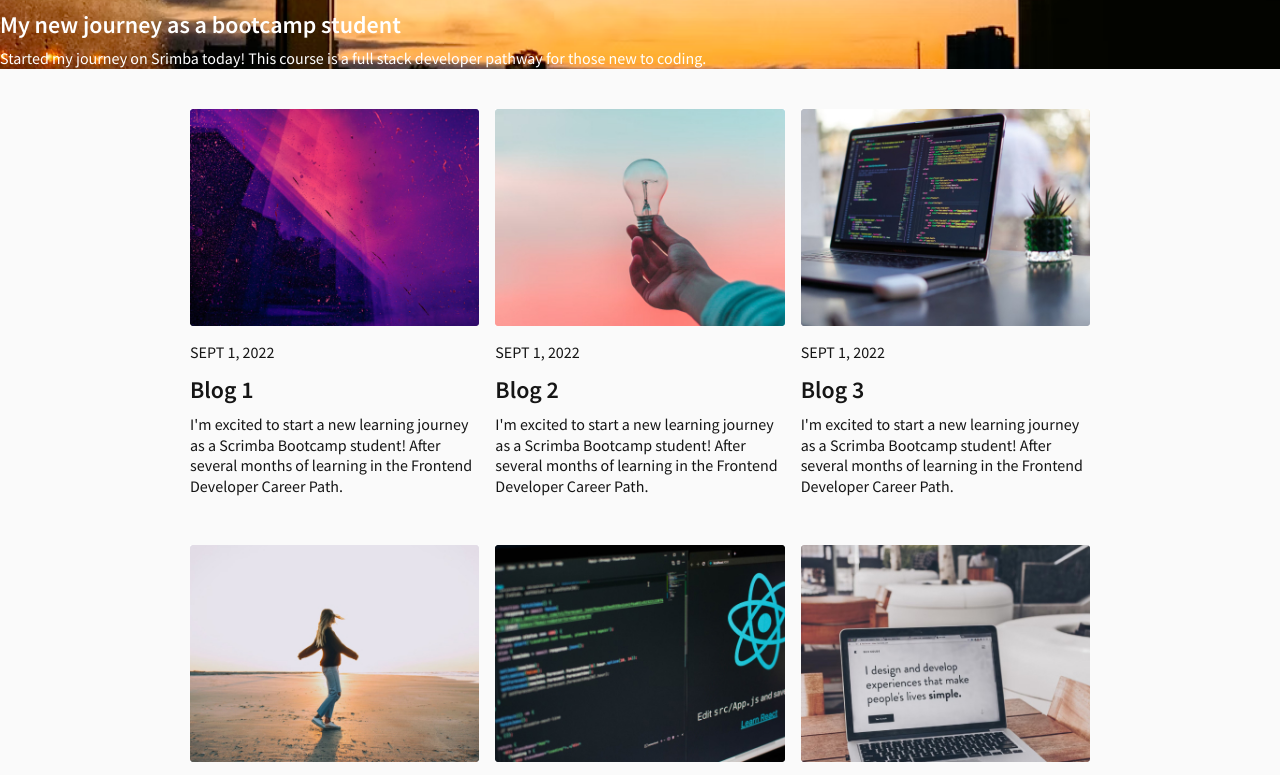
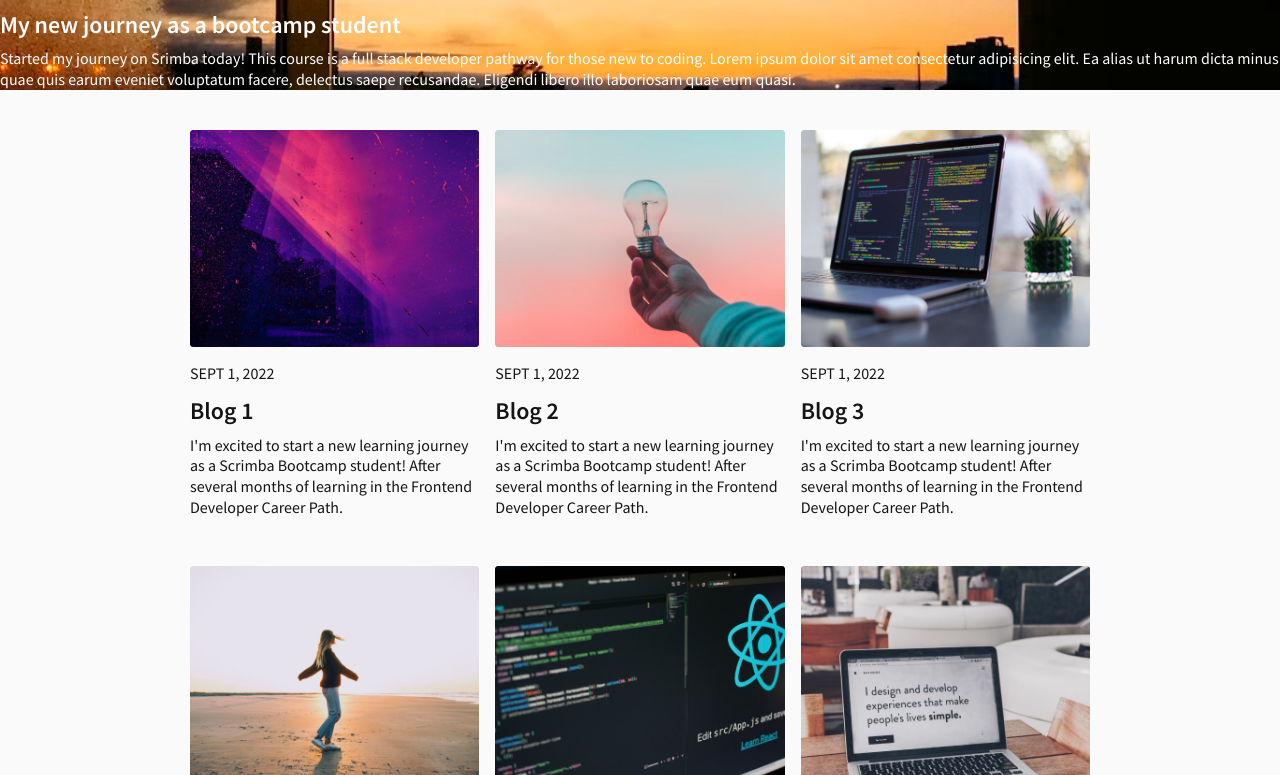
Before and after one commit to fab44-cloud/learning-journal, a plain HTML site: page index.html in a window 1280 px wide. Shown: the part 75-850 px from the top of the page. Drawn offline with Linux system fonts and the light colour scheme.

Commit message:
Add extra text as a visual guide for the main blog

```diff
--- a/index.html
+++ b/index.html
@@ -27,7 +27,10 @@
         <h1 class="article-title">My new journey as a bootcamp student</h1>
         <p class="article-preview">
           Started my journey on Srimba today! This course is a full stack
-          developer pathway for those new to coding.
+          developer pathway for those new to coding. Lorem ipsum dolor sit amet
+          consectetur adipisicing elit. Ea alias ut harum dicta minus quae quis
+          earum eveniet voluptatum facere, delectus saepe recusandae. Eligendi
+          libero illo laboriosam quae eum quasi.
         </p>
       </article>
       <div class="posts container">
```
